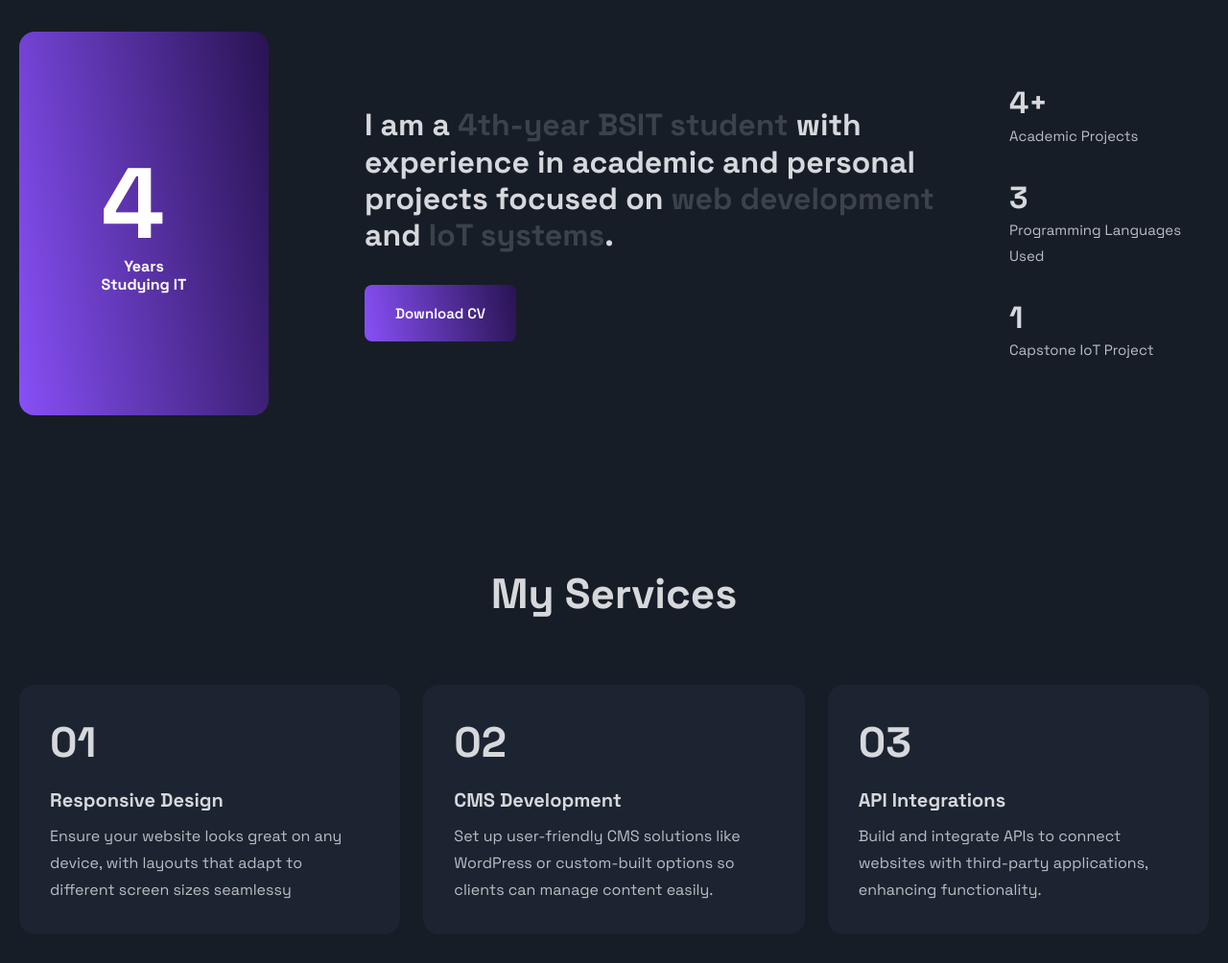
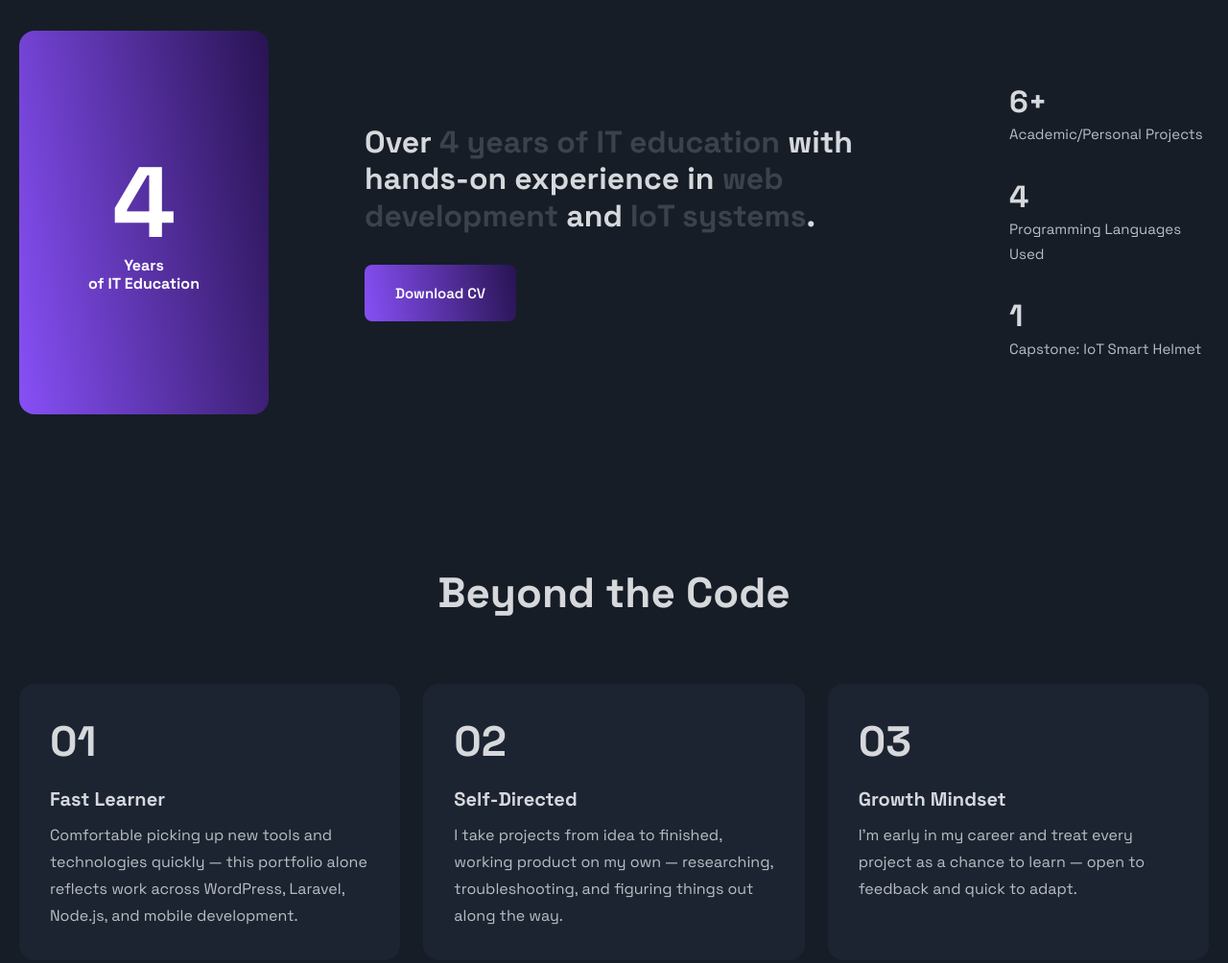
Before and after one commit to janmigueldelrosario96-oss/portfolio-website-janmiguel, a plain HTML site: page index.html in a window 1280 px wide. Shown: the part 800-1804 px from the top of the page at 96% size. Drawn offline with nearby package versions, Linux system fonts and the light colour scheme.

Commit message:
initial commit

```diff
--- a/assets/css/styles.css
+++ b/assets/css/styles.css
@@ -312,6 +312,7 @@ color changes in some parts of the website, in light theme
 .about-no,
 .about-title {
   color: var(--white-color);
+  text-align: center;
 }
 
 .about-no {
--- a/index.html
+++ b/index.html
@@ -35,7 +35,7 @@
                     </li>
 
                     <li class="nav-item">
-                        <a href="#services" class="nav-link">SERVICES</a>
+                        <a href="#services" class="nav-link">APPROACH</a>
                     </li>
 
                     <li class="nav-item">
@@ -75,10 +75,8 @@
         <div class="home-container container grid">
             <div class="home-data">
                 <h1 class="home-title">Jan Miguel</h1>
-                <h3 class="home-job">BSIT Graduate | Aspiring Web Developer</h3>
-
-                <p class="home-description">I am a 4th year BS Information Technology student from Pampanga State University, recently completed my OJT at DMW R03. I am passionate about web development and IoT systems, and I have gained hands‑on experience through real‑world projects in documentation, technical support, and design. I am committed to strengthening my technical skills, contributing effectively to future teams, and building a strong foundation for my career as a professional IT developer.</p>
-                <a href="#work" class="button">My Works</a>
+                <h3 class="home-job">Fresh Graduate | Aspiring Web Developer</h3>
+                <p class="home-description">I am a recent Bachelor of Science in Information Technology graduate with experience in academic and personal projects focused on web development and IoT systems. I am passionate about building practical solutions and continuously improving my skills in technology and software development.</p>
             </div>
 
             <div class="home-img-wrapper">
@@ -107,12 +105,12 @@
                 <span class="about-no"><count-up>4</count-up></span>
                 <h3 class="about-title">
                     Years <br />
-                    Studying IT
+                    of IT Education
                 </h3>
             </div>
             <div>
                 <h2 class="about-description">
-                    I am a <span class="text-gradient">4th-year BSIT student</span> with experience in academic and personal projects focused on
+                    Over <span class="text-gradient">4 years of IT education</span> with hands-on experience in
                     <span class="text-gradient">web development</span> and
                     <span class="text-gradient">IoT systems</span>.
                 </h2>
@@ -123,18 +121,18 @@
 
             <ul class="about-data grid">
     <li class="about-item">
-        <h3 class="about-item-no"><count-up>4</count-up>+</h3>
-        <p class="about-details">Academic Projects</p>
+        <h3 class="about-item-no"><count-up>6</count-up>+</h3>
+        <p class="about-details">Academic/Personal Projects</p>
     </li>
 
     <li class="about-item">
-        <h3 class="about-item-no"><count-up>3</count-up></h3>
+        <h3 class="about-item-no"><count-up>4</count-up></h3>
         <p class="about-details">Programming Languages Used</p>
     </li>
 
     <li class="about-item">
         <h3 class="about-item-no"><count-up>1</count-up></h3>
-        <p class="about-details">Capstone IoT Project</p>
+        <p class="about-details">Capstone: IoT Smart Helmet</p>
     </li>
 </ul>
 
@@ -144,28 +142,28 @@
     </section>
     <!--=============== SERVICES ======================-->
     <section class="services section" id="services">
-        <h2 class="section-title">My Services</h2>
+        <h2 class="section-title">Beyond the Code</h2>
 
         <div class="services-container container grid">
             <article class="services-card">
                 <span class="services-no">01</span>
 
-                <h3 class="services-title">Responsive Design</h3>
-                <p class="services-description">Ensure your website looks great on any device, with layouts that adapt to different screen sizes seamlessy</p>
+                <h3 class="services-title">Fast Learner</h3>
+                <p class="services-description">Comfortable picking up new tools and technologies quickly — this portfolio alone reflects work across WordPress, Laravel, Node.js, and mobile development.</p>
             </article>
 
             <article class="services-card">
                 <span class="services-no">02</span>
 
-                <h3 class="services-title">CMS Development</h3>
-                <p class="services-description">Set up user-friendly CMS solutions like WordPress or custom-built options so clients can manage content easily.</p>
+                <h3 class="services-title">Self-Directed</h3>
+                <p class="services-description">I take projects from idea to finished, working product on my own — researching, troubleshooting, and figuring things out along the way.</p>
             </article>
 
             <article class="services-card">
                 <span class="services-no">03</span>
 
-                <h3 class="services-title">API Integrations</h3>
-                <p class="services-description">Build and integrate APIs to connect websites with third-party applications, enhancing functionality.</p>
+                <h3 class="services-title">Growth Mindset</h3>
+                <p class="services-description">I'm early in my career and treat every project as a chance to learn — open to feedback and quick to adapt.</p>
             </article>
 
         </div>
@@ -445,7 +443,7 @@
                     <h4 class="work-category">Full Stack Development</h4>
                     <h3 class="work-title">Movie Trailer App</h3>
 
-                    <p class="work-description">A full-stack application for browsing and watching movie trailers, built with a modern tech stack including React for the frontend and Node.js with Express for the backend.</p>
+                    <p class="work-description">A full-stack application for browsing movies and watching trailers, built with vanilla JavaScript on the frontend and Node.js with Express and MongoDB on the backend. Includes a REST API for user-submitted reviews, deployed live on Render.</p>
 
                     <a href="https://movietrailers-app-with-reviews.onrender.com/" target="_blank" class="work-link">
                         Visit Project <i class="ri-arrow-right-line work-icon"></i>
```
